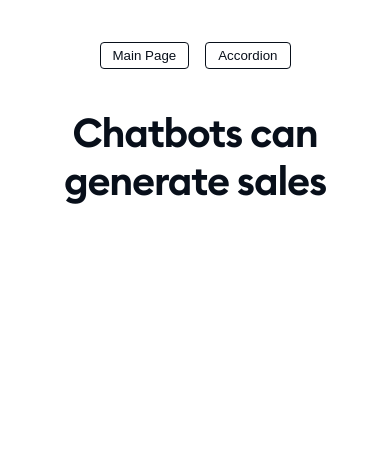
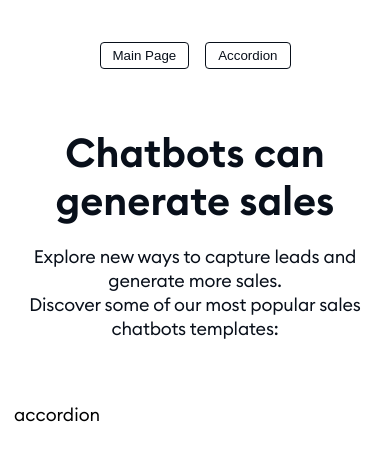
Before and after one commit to balda-kamil/web-dev-recruitment-task, a Next.js app: page /accordion in a window 390 px wide. Shown: the top 460 px of the page. Built offline with nearby package versions, Linux system fonts and the light colour scheme.

Commit message:
header, paragraph and mobile styling

```diff
--- /dev/null
+++ b/src/components/Accordion/Accordion.tsx
@@ -0,0 +1,10 @@
+import { AccordionTypes } from '../../types/AccordionTypes';
+
+interface AccordionProps {
+    widget: AccordionTypes[];
+}
+const Accordion = ({ widget }: AccordionProps) => {
+    return <>accordion</>;
+};
+
+export default Accordion;
--- a/src/components/Container/Container.tsx
+++ b/src/components/Container/Container.tsx
@@ -1,28 +1,28 @@
-import React, {ReactNode} from "react";
-import styled from "@emotion/styled";
-import {mq} from "../../theme";
+import React, { ReactNode } from 'react';
+import styled from '@emotion/styled';
+import { mq } from '../../theme';
 
 const ContainerElement = styled.div`
-  width: 100%;
-  margin-block: 8px;
-  padding-inline: 16px;
+    width: 100%;
+    margin-block: 60px;
+    padding-inline: 14px;
 
-  ${mq('md')}{
-    margin-block: 32px;
-    padding-inline: 32px;
-  }
-`
+    ${mq('md')} {
+        padding-inline: 40px;
+    }
+
+    ${mq('lg')} {
+        margin-block: 120px 80px;
+        padding-inline: 92px;
+    }
+`;
 
 interface ContainerProps {
-    children: ReactNode
+    children: ReactNode;
 }
 
-const Container = ({children} : ContainerProps) => {
-    return (
-        <ContainerElement>
-            {children}
-        </ContainerElement>
-    );
+const Container = ({ children }: ContainerProps) => {
+    return <ContainerElement>{children}</ContainerElement>;
 };
 
 export default Container;
--- a/src/components/Header/Header.tsx
+++ b/src/components/Header/Header.tsx
@@ -1,7 +1,6 @@
-import React from "react";
-import Link from "next/link";
-import styled from "@emotion/styled";
-
+import React, { useId } from 'react';
+import Link from 'next/link';
+import styled from '@emotion/styled';
 
 const StyledMenuList = styled.ul`
     display: flex;
@@ -11,23 +10,32 @@ const StyledMenuList = styled.ul`
     padding: 0;
     list-style-type: none;
     justify-content: center;
-`
-const Header: React.FC = () => {
+`;
+const Header = () => {
+    const ID = useId();
+
+    const mockedPages = [
+        {
+            href: '/',
+            name: 'Main Page',
+        },
+        {
+            href: '/accordion',
+            name: 'Accordion',
+        },
+    ];
+
     return (
         <StyledMenuList>
-            <li>
+            {mockedPages.map((item) => (
+                <li key={`${ID}_${item.href}`}>
                     <button>
-                    <Link href="/">Main Page</Link>
+                        <Link href={item.href}>{item.name}</Link>
                     </button>
                 </li>
-            <li>
-                <button>
-                    <Link href="/accordion">Accordion</Link>
-                </button>
-            </li>
+            ))}
         </StyledMenuList>
-        )
-
+    );
 };
 
 export default Header;
--- a/src/components/Heading/Heading.tsx
+++ b/src/components/Heading/Heading.tsx
@@ -1,32 +1,27 @@
-import React from "react";
-import styled from "@emotion/styled";
-import {mq, theme} from "../../theme";
+import React from 'react';
+import styled from '@emotion/styled';
+import { mq } from '../../theme';
 
-type StyledHeadingProps = Pick<HeadingProps, 'align'>
+type StyledHeadingProps = Omit<HeadingProps, 'text'>;
 
-const StyledHeading = styled('h1')<StyledHeadingProps>(
-    props => ({
+const StyledHeading = styled('h1')<StyledHeadingProps>((props) => ({
+    ...props.theme.typography.heading.H1_MOBILE,
+    textAlign: props.align || 'left',
+    marginBottom: !!props.marginBottom ? 20 : 0,
+
+    [mq('md')]: {
         ...props.theme.typography.heading.H1,
-        textAlign: props.align || 'left',
-        color: theme.color.BLACK,
-        [mq('md')]: {
-            ...props.theme.typography.heading.H1_MOBILE,
-        }
-    }),
-)
+    },
+}));
 
 interface HeadingProps {
-    text: string
-    align?: 'center' | 'right'
+    text: string;
+    align?: 'center' | 'right';
+    marginBottom?: boolean;
 }
 
-const Heading = ({text, align}: HeadingProps) => {
-    return (
-        <StyledHeading align={align}>
-            {text}
-        </StyledHeading>
-    )
-
+const Heading = ({ text, ...props }: HeadingProps) => {
+    return <StyledHeading {...props}>{text}</StyledHeading>;
 };
 
 export default Heading;
--- /dev/null
+++ b/src/components/Paragraph/Paragraph.tsx
@@ -0,0 +1,30 @@
+import React, { ReactNode } from 'react';
+import styled from '@emotion/styled';
+import { mq } from '../../theme';
+
+type StyledHeadingProps = Omit<ParagraphProps, 'text'>;
+
+const StyledParagraph = styled('p')<StyledHeadingProps>((props) => ({
+    ...(!!props.big ? props.theme.typography.content.UI18 : props.theme.typography.content.UI16),
+    textAlign: props.align || 'left',
+    margin: 0,
+
+    [mq('md')]: {
+        ...(!!props.big
+            ? props.theme.typography.content.UI24
+            : props.theme.typography.content.UI20),
+    },
+}));
+
+interface ParagraphProps {
+    children: ReactNode;
+    align?: 'center' | 'right';
+    big?: boolean;
+    paddingInline?: boolean;
+}
+
+const Paragraph = ({ children, ...props }: ParagraphProps) => {
+    return <StyledParagraph {...props}>{children}</StyledParagraph>;
+};
+
+export default Paragraph;
--- a/src/pages/accordion/index.tsx
+++ b/src/pages/accordion/index.tsx
@@ -1,11 +1,34 @@
-import type {NextPage} from 'next';
-import Container from "../../components/Container/Container";
-import Heading from "../../components/Heading/Heading";
+import type { NextPage } from 'next';
+import Container from '../../components/Container/Container';
+import Heading from '../../components/Heading/Heading';
+import Paragraph from '../../components/Paragraph/Paragraph';
+import styled from '@emotion/styled';
+import { mq } from '../../theme';
+import Accordion from '../../components/Accordion/Accordion';
 
-const Accordion: NextPage = () => {
-    return <Container>
-        <Heading text="Chatbots can generate sales" align="center"/>
-    </Container>
-}
+const AccordionPage: NextPage = () => {
+    const MobileTextBreak = styled('span')({
+        display: 'block',
 
-export default Accordion;
+        [mq('md')]: {
+            display: 'none',
+        },
+    });
+    return (
+        <>
+            <Container>
+                <Heading text="Chatbots can generate sales" align="center" marginBottom />
+
+                <Paragraph align="center" big>
+                    Explore new ways to capture leads and generate more sales.
+                    <MobileTextBreak /> Discover some of our most popular sales chatbots templates:
+                </Paragraph>
+            </Container>
+            <Container>
+                <Accordion />
+            </Container>
+        </>
+    );
+};
+
+export default AccordionPage;
--- a/src/pages/index.tsx
+++ b/src/pages/index.tsx
@@ -1,8 +1,9 @@
 import type { NextPage } from 'next';
 import Container from "../components/Container/Container";
+import Heading from "../components/Heading/Heading";
 const IndexPage: NextPage = () => {
     return <Container>
-        main page
+        <Heading text="Let's go to AccordionPage page" align="center"/>
     </Container>
 };
 
--- a/src/theme/globalStyles.tsx
+++ b/src/theme/globalStyles.tsx
@@ -1,5 +1,5 @@
 import { css, Global } from '@emotion/react';
-import {theme} from "./index";
+import { theme } from './index';
 
 const fontLight = css({
     '@font-face': {
@@ -50,23 +50,27 @@ const globalCss = css({
     'h1, h2, h3, h4, h5, h6': {
         marginTop: '0',
         marginBottom: '0',
+        color: theme.color.BLACK,
     },
     '*': { boxSizing: 'border-box' },
-    'button': {
+    button: {
         padding: '5px 12px',
         textAlign: 'center',
         color: theme.color.BLACK,
         background: theme.color.WHITE,
         border: `1px solid ${theme.color.BLACK}`,
-        borderRadius: '4px'
+        borderRadius: '4px',
     },
-    'a': {
+    p: {
+        color: theme.color.BLACK,
+    },
+    a: {
         textDecoration: 'none',
-        color: 'inherit'
+        color: 'inherit',
     },
-    'li': {
-        listStyleType: "none"
-    }
+    li: {
+        listStyleType: 'none',
+    },
 });
 
 const GlobalStyles = <Global styles={[fontLight, fontMedium, fontSemiBold, globalCss]} />;
--- a/src/theme/index.ts
+++ b/src/theme/index.ts
@@ -8,12 +8,12 @@ const bp = {
     sm: 360,
     md: 768,
     lg: 992,
-    xl: 1200
-}
+    xl: 1200,
+};
 
 export const mq = (n: keyof typeof bp) => {
-    return `@media (max-width: ${bp[n]}px)`;
-}
+    return `@media (min-width: ${bp[n]}px)`;
+};
 
 const typography = {
     heading: {
@@ -25,7 +25,7 @@ const typography = {
         H1_MOBILE: {
             fontSize: '40px',
             lineHeight: '48px',
-        }
+        },
     },
     content: {
         UI24: {
@@ -36,6 +36,11 @@ const typography = {
         UI20: {
             fontSize: '20px',
             lineHeight: '32px',
+            letterSpacing: '-0.01em',
+        },
+        UI18: {
+            fontSize: '18px',
+            lineHeight: '24px',
             letterSpacing: '-0.01em',
         },
         UI16: {
--- /dev/null
+++ b/src/types/AccordionTypes.ts
@@ -0,0 +1,21 @@
+export interface AccordionTypes {
+    widget: {
+        id: number;
+        title: string;
+        description: string;
+        icon: string;
+        image: AccordionItemImage;
+    };
+}
+
+interface AccordionItemImage {
+    alt: string;
+    small: ImageInterface;
+    large: ImageInterface;
+}
+
+interface ImageInterface {
+    url: string;
+    width: number;
+    height: number;
+}
```
Also changed, not shown: src/pages/_app.tsx (+5 -5 lines). Lines whose indentation alone changed are shown as unchanged.
